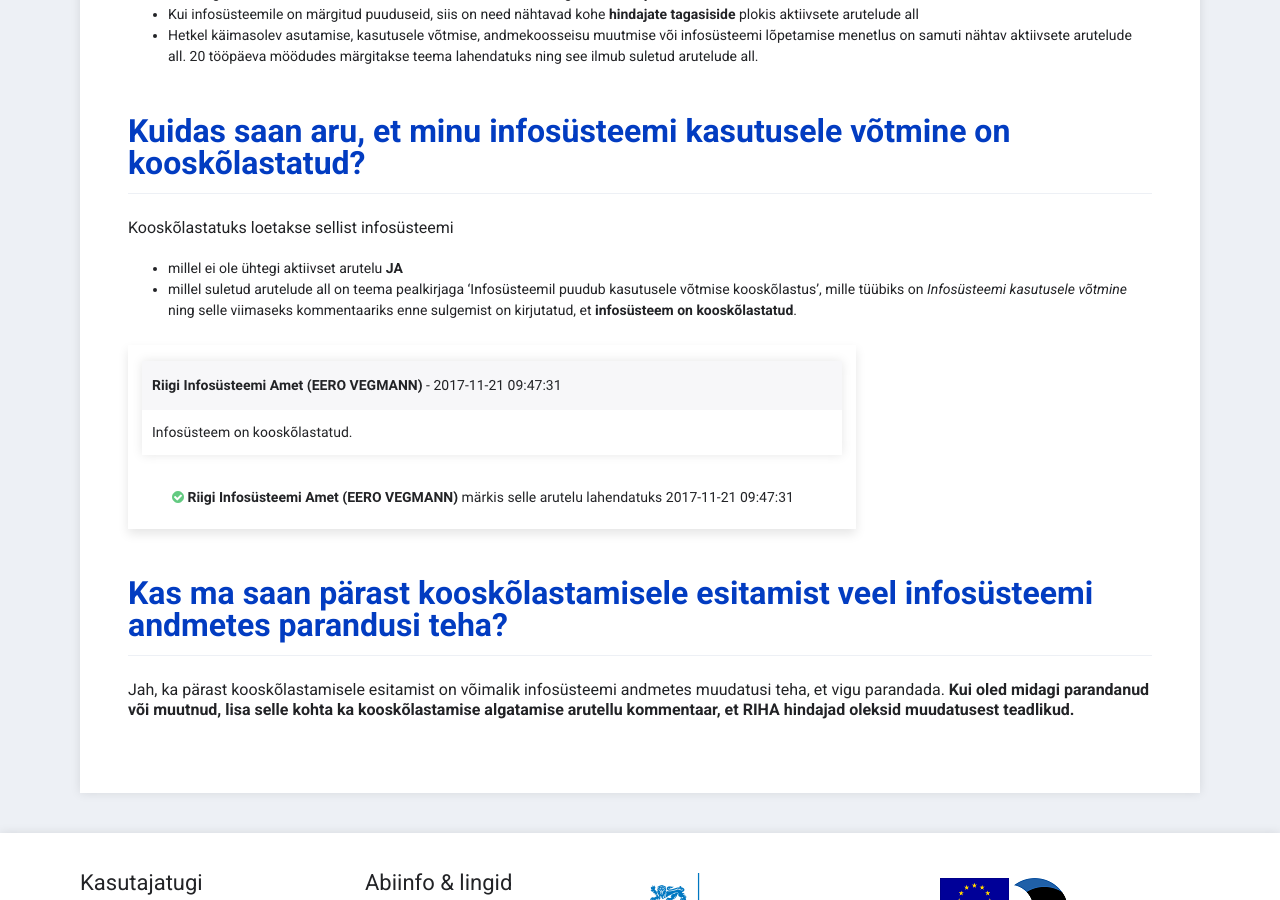
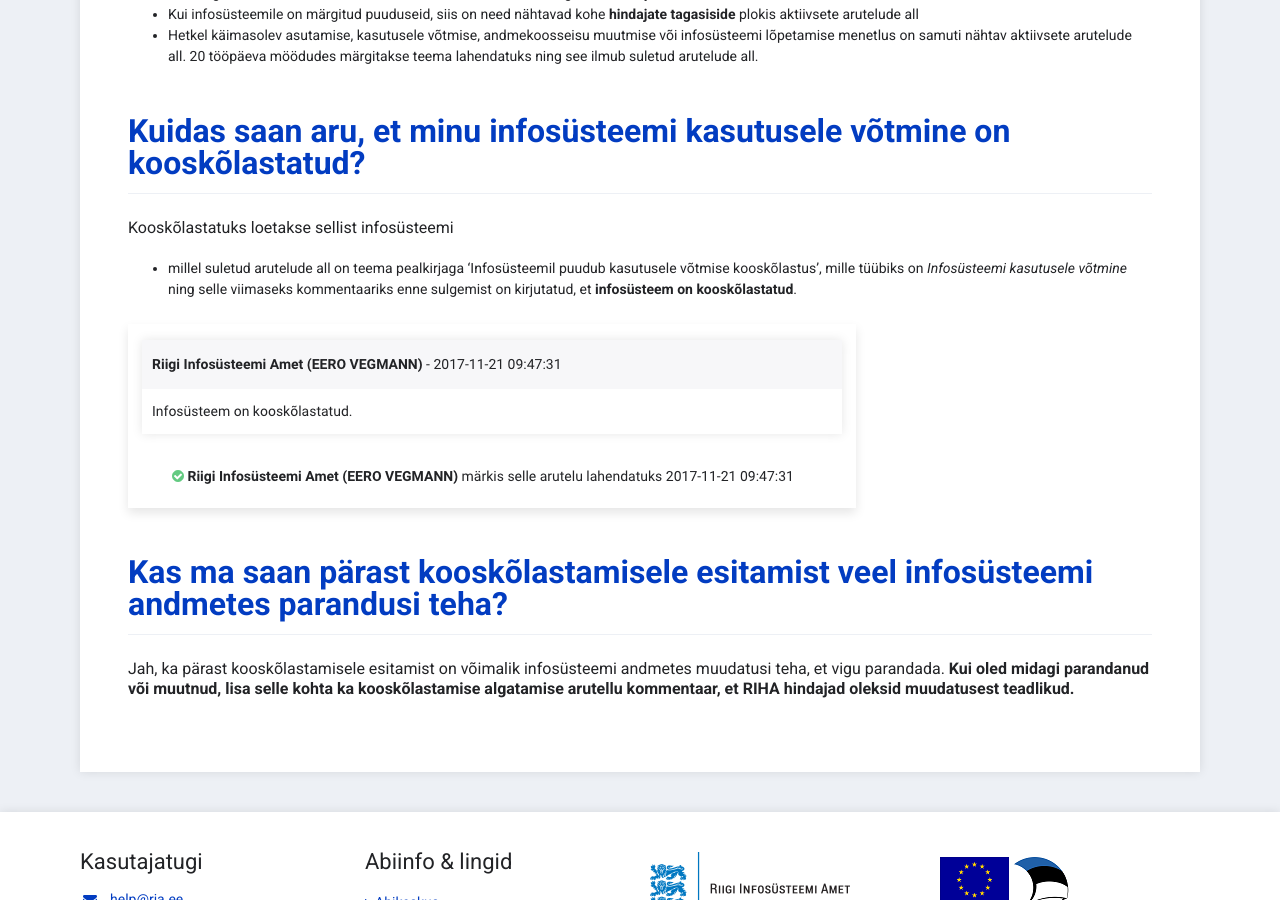
Before and after one commit to e-gov/RIHA-Help, a Jekyll site: the page built from docs/RIHAs-hindamine.md, in a window 1280 px wide and 900 px high, scrolled down 3761 px. Built offline with Jekyll 4.4.1, drawn with Linux system fonts in a browser that asks for light colours.

Commit message:
Update RIHAs-hindamine.md

```diff
--- a/docs/RIHAs-hindamine.md
+++ b/docs/RIHAs-hindamine.md
@@ -98,7 +98,6 @@ Arutelusid _'Infosüsteemi asutamine'_, _'Infosüsteemi kasutusele võtmine'_, _
 
 Kooskõlastatuks loetakse sellist infosüsteemi
 
-- millel ei ole ühtegi aktiivset arutelu **JA**
 - millel suletud arutelude all on teema pealkirjaga 'Infosüsteemil puudub kasutusele võtmise kooskõlastus', mille tüübiks on _Infosüsteemi kasutusele võtmine_ ning selle viimaseks kommentaariks enne sulgemist on kirjutatud, et **infosüsteem on kooskõlastatud**.
 
 ![Kooskõlastamise koondotsus](assets/images/data/approved-system.png "Kooskõlastamise koondotsus")
```
